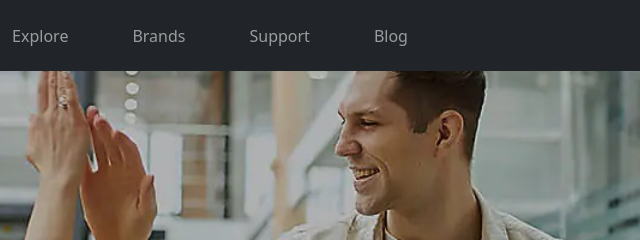
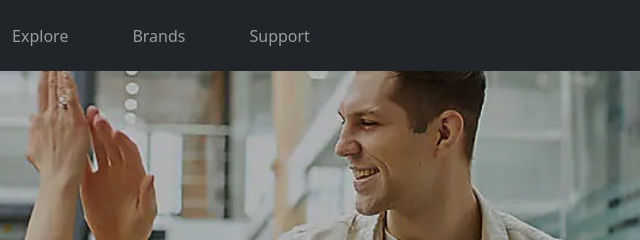
Before and after one commit to SamarMinallah/Askme-Mobile, a plain HTML site: page contact.html in a window 1280 px wide. Shown: the top 240 px of the page, 350-990 px from the left. Drawn offline with nearby package versions, Linux system fonts and the light colour scheme; some packages are replaced by stand-ins of ours; a script that the page names is missing.

Commit message:
some changing

```diff
--- a/contact.html
+++ b/contact.html
@@ -79,9 +79,6 @@
           </li>
           <li class="nav-item ms-5">
             <a class="nav-link" href="contact.html">Support</a>
-          </li>
-          <li class="nav-item ms-5">
-            <a class="nav-link" href="blog.html">Blog</a>
           </li>
       </div>
     </div>
```
Also changed, not shown: Brands.html (+0 -3 lines), Explore.html (+0 -3 lines), Iphone.html (+0 -3 lines), Oppo.html (+0 -3 lines), Samsung.html (+0 -3 lines), Techno.html (+0 -3 lines), index.html (+0 -3 lines), oppo.html (+0 -3 lines), techno.html (+0 -3 lines).
